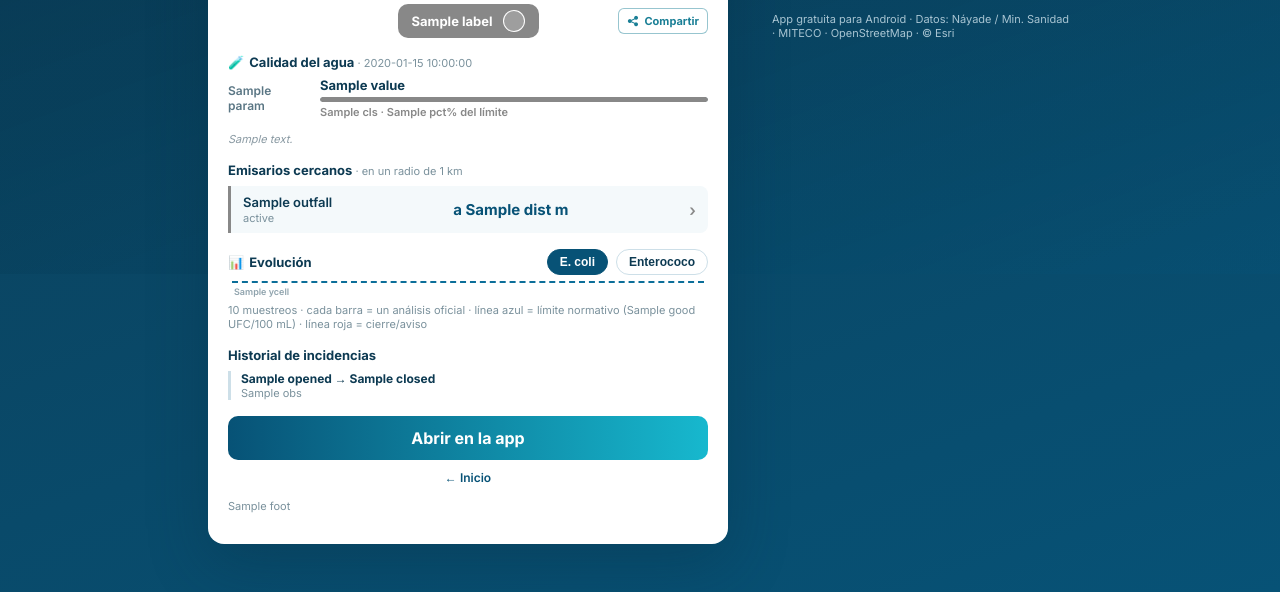
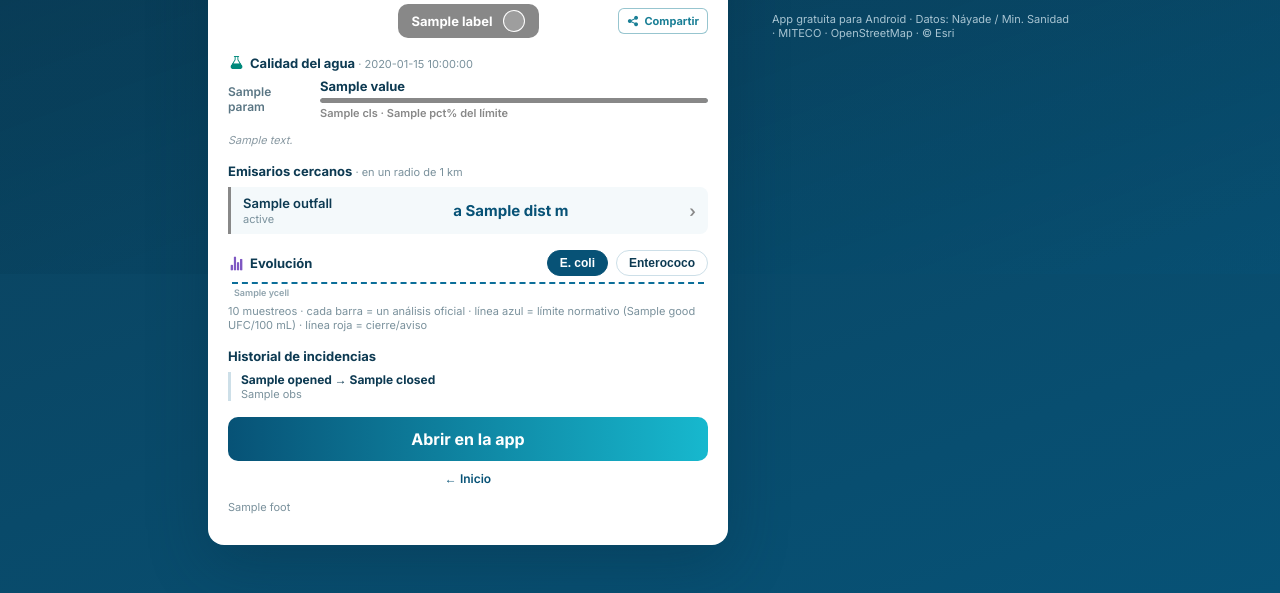
Before and after one commit to ayozegr05/checkcoast-tenerife, a Python web app: template backend/app/templates/beach.html in a window 1280 px wide. Shown: the part 526-1119 px from the top of the page. Run offline with Jinja, Linux system fonts and the light colour scheme; the template is opened without the code that fills it: most values are stand-ins (such as "Sample title", 1, 10 or a date in 2020); grey boxes are pictures that could not be loaded.

Commit message:
feat(web): iconos de sección reales (Ionicons) en la ficha /b/
Los 🧪/📊 de turno eran emoji improvisados — ahora icon-flask.png e
icon-stats.png, renderizados desde la fuente Ionicons del proyecto
con los colores exactos de la app (#00897b / #7e57c2).

Generated with [Devin](https://devin.ai)

Co-Authored-By: Devin <158243242+devin-ai-integration[bot]@users.noreply.github.com>

```diff
--- a/backend/app/templates/beach.html
+++ b/backend/app/templates/beach.html
@@ -132,7 +132,8 @@
   .row b { color:#0d3a52; font-weight:600; text-align:right; }
   .sec { margin-top:16px; font-size:13px; font-weight:700;
           color:#0d3a52; }
-  .secico { margin-right:5px; }
+  .secico { width:17px; height:17px; vertical-align:-3px;
+          margin-right:5px; }
   .sechart { display:flex; align-items:center; }
   .sechart .ctoggle { margin:0 0 0 auto; }
   .qrow { display:flex; align-items:center; gap:10px;
@@ -288,7 +289,7 @@
           src="/icons/icon-share-outline.png" alt="">Compartir</button></div>
       {%- if notice %}{{ banner(notice) }}{% endif %}
       {%- if quality %}
-      <div class="sec"><span class="secico">🧪</span>Calidad del agua
+      <div class="sec"><img class="secico" src="/icons/icon-flask.png" alt="">Calidad del agua
         <span class="secsub">· {{ quality.date }}</span></div>
       {%- for p in quality.params %}
       <div class="qrow"><div class="qlab">{{ p.label }}</div>
@@ -319,7 +320,7 @@
       {%- endif %}
       {%- if press %}{{ banner(press) }}{% endif %}
       {%- if chart %}
-      <div class="sec sechart"><span class="secico">📊</span>Evolución
+      <div class="sec sechart"><img class="secico" src="/icons/icon-stats.png" alt="">Evolución
         <div class="ctoggle">
         <button id="tb-ecoli" class="tbtn ton" onclick="setChart('ecoli')">E. coli</button>
         <button id="tb-enterococci" class="tbtn" onclick="setChart('enterococci')">Enterococo</button>
```
Also changed, not shown: backend/app/static/icons/icon-flask.png (added), backend/app/static/icons/icon-stats.png (added), frontend/assets/icons/icon-flask.png (added), frontend/assets/icons/icon-stats.png (added).
